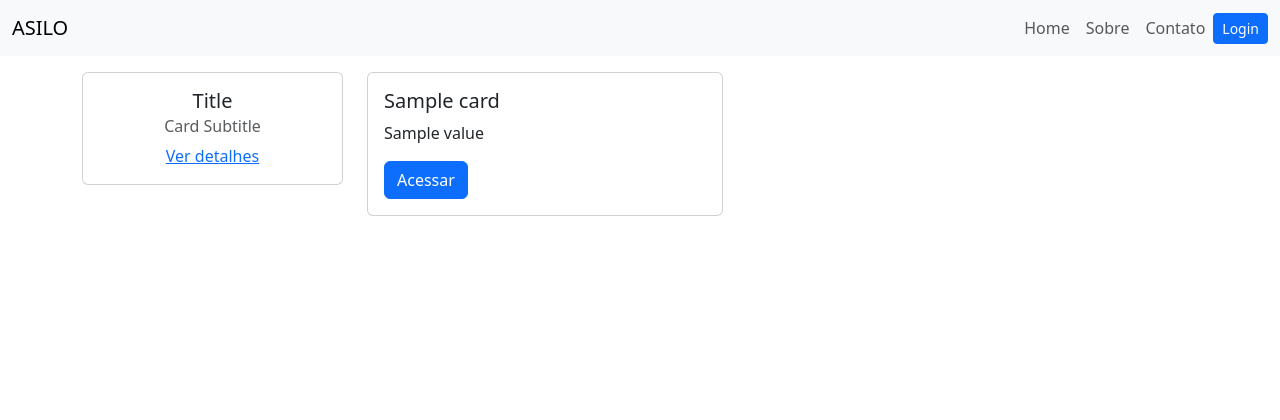
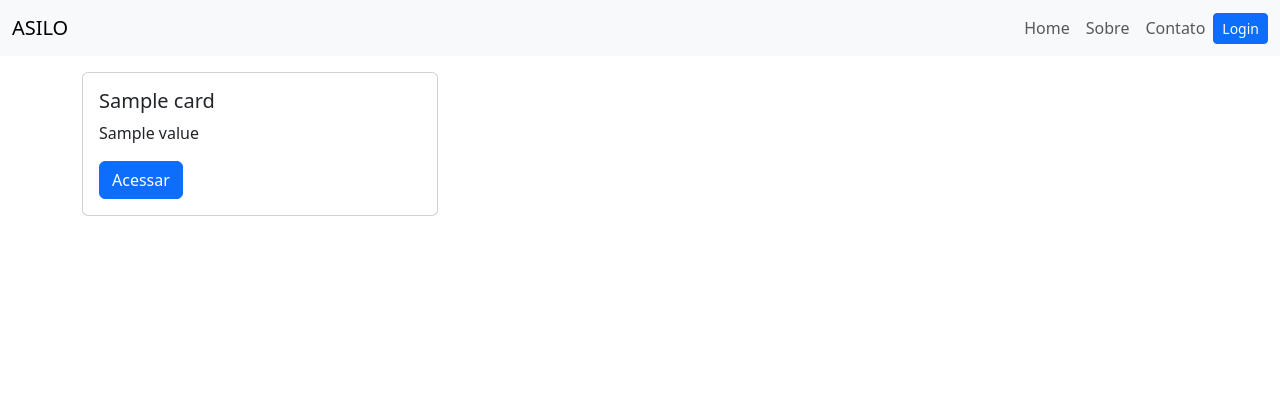
Before and after one commit to Alexsandro-Martinz/asy, a Django app: template templates/dashboard_admin.html in a window 1280 px wide. Shown: the top 420 px of the page. Run offline with Django 3.2, Linux system fonts and the light colour scheme; the template is opened without the code that fills it: most values are stand-ins (such as "Sample title", 1, 10 or a date in 2020).

Commit message:
feat: Pacient

```diff
--- a/templates/dashboard_admin.html
+++ b/templates/dashboard_admin.html
@@ -5,17 +5,6 @@
 {% block content %}
     {% if cards %}
     <div class="row">
-    <div class="col-md-3 mb-4">
-        <div class="card text-center">
-            <div class="card-body">
-                <h5 class="card-title">Title</h5>
-                <h6 class="card-subtitle mb-2 text-muted">
-                    Card Subtitle
-                </h6>
-                <a href="#" class="card-link">Ver detalhes</a>
-            </div>
-        </div>
-    </div>
         {% for card in cards %}
                 <div class="col-md-4 mb-4">
                     <div class="card">
--- a/templates/paciente/paciente_list.html
+++ b/templates/paciente/paciente_list.html
@@ -24,7 +24,7 @@
             {% for paciente in pacientes %}
                 <tr>
                     <td>{{ paciente.id }}</td>
-                    <td>{{ paciente.nome }}</td>
+                    <td>{{ paciente.full_name }}</td>
                     <td>{{ paciente.cpf }}</td>
                     <td>{{ paciente.nome_responsavel }}</td>
                     <td>{{ paciente.contato_responsavel }}</td>
```
